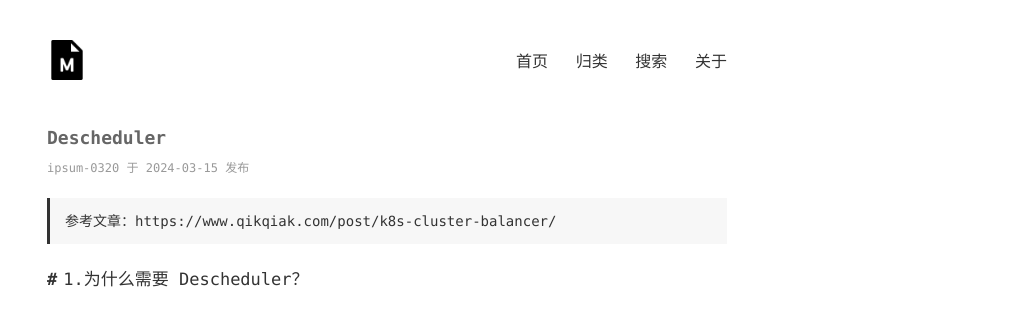
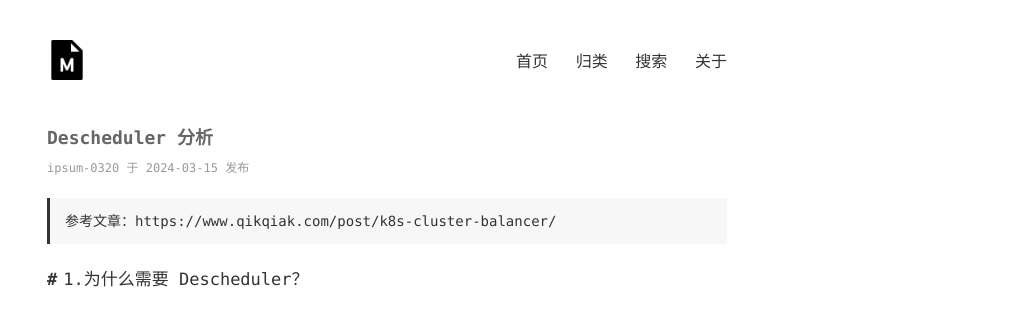
Before and after one commit to ipsum-0320/ipsum-0320.github.io, a Jekyll site: the page built from _posts/2024-03-15-descheduler 分析.md, in a window 1280 px wide and 900 px high. Shown: the top 318 px of the window, without its empty margins (253-1280 px from the left). Built offline with Jekyll 4.4.1, drawn with Linux system fonts in a browser that asks for light colours; part of the change alters nothing that is shown.

Commit message:
fix: update png

```diff
--- a/_posts/2024-03-15-descheduler.md
+++ b/_posts/2024-03-15-descheduler 分析.md
@@ -1,6 +1,6 @@
 ---
 layout: mypost
-title: Descheduler
+title: Descheduler 分析
 categories: [Descheduler]
 ---
 
@@ -158,11 +158,11 @@ nodeSelector、maxNoOfPodsToEvictPerNode、maxNoOfPodsToEvictPerNamespace 是三
 
 > 从源码来看，这里一共有四个扩展点：
 >
-> ![image-20240306204437493](descheduler.assets/image-20240306204437493.png)
+> ![四个扩展点](四个扩展点.png)
 >
 > 而插件则有六种：
 >
-> ![image-20240306204655926](descheduler.assets/image-20240306204655926.png)
+> ![六种插件](六种插件.png)
 >
 > Plugins 是可以写在配置文件中的。
 >
@@ -303,7 +303,7 @@ Descheduler 并没有实现调度器，而是依赖于 Kubernetes 的调度器
 
 allocatable 和 capacity 之间的关系如下：
 
-![image-20240304161020345](descheduler.assets/image-20240304161020345.png)
+![allocatable 和 capacity 之间的关系](allocatable 和 capacity 之间的关系.png)
 
 这两个属性可以参照如下指令获取：
 
```
Also changed, not shown: posts/2024/03/15/allocatable 和 capacity 之间的关系.png (renamed from posts/2024/03/14/image-20240304161020345.png), posts/2024/03/15/六种插件.png (renamed from posts/2024/03/14/image-20240306204655926.png), posts/2024/03/15/四个扩展点.png (renamed from posts/2024/03/14/image-20240306204437493.png).
